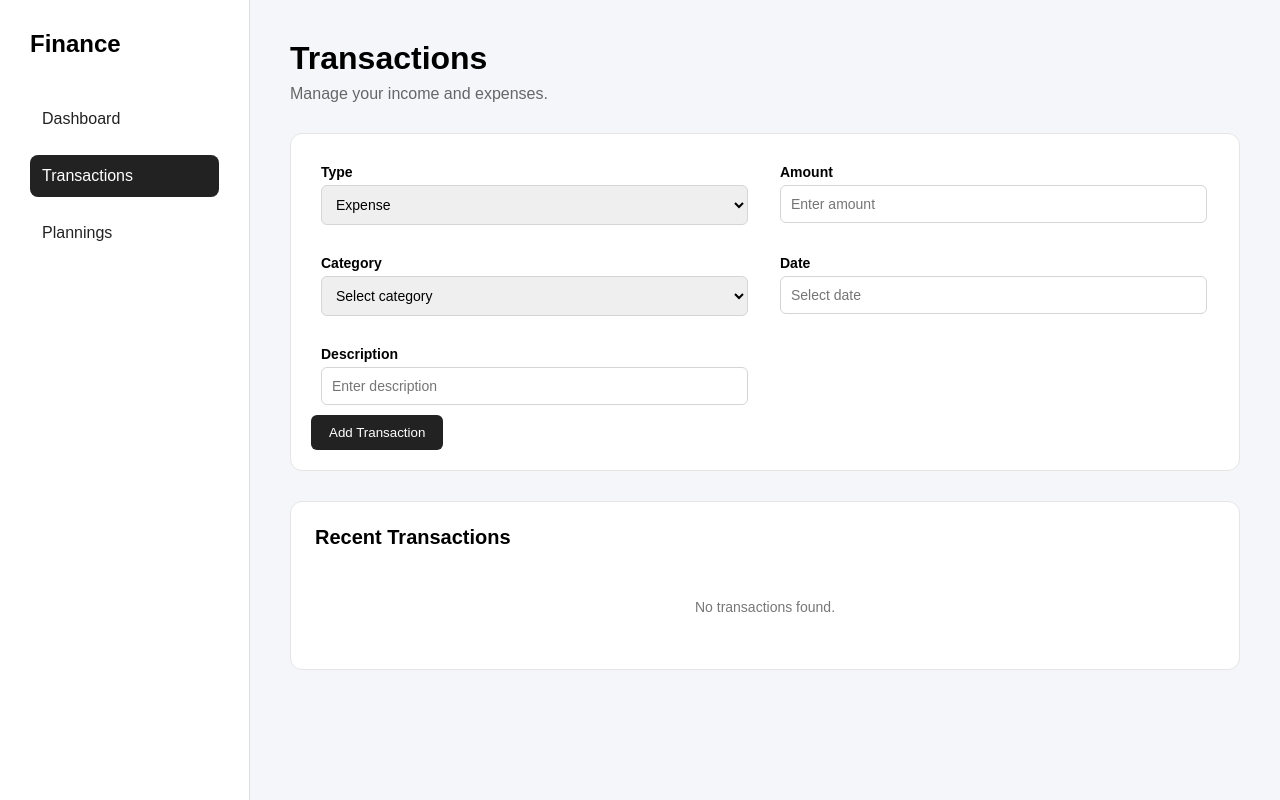
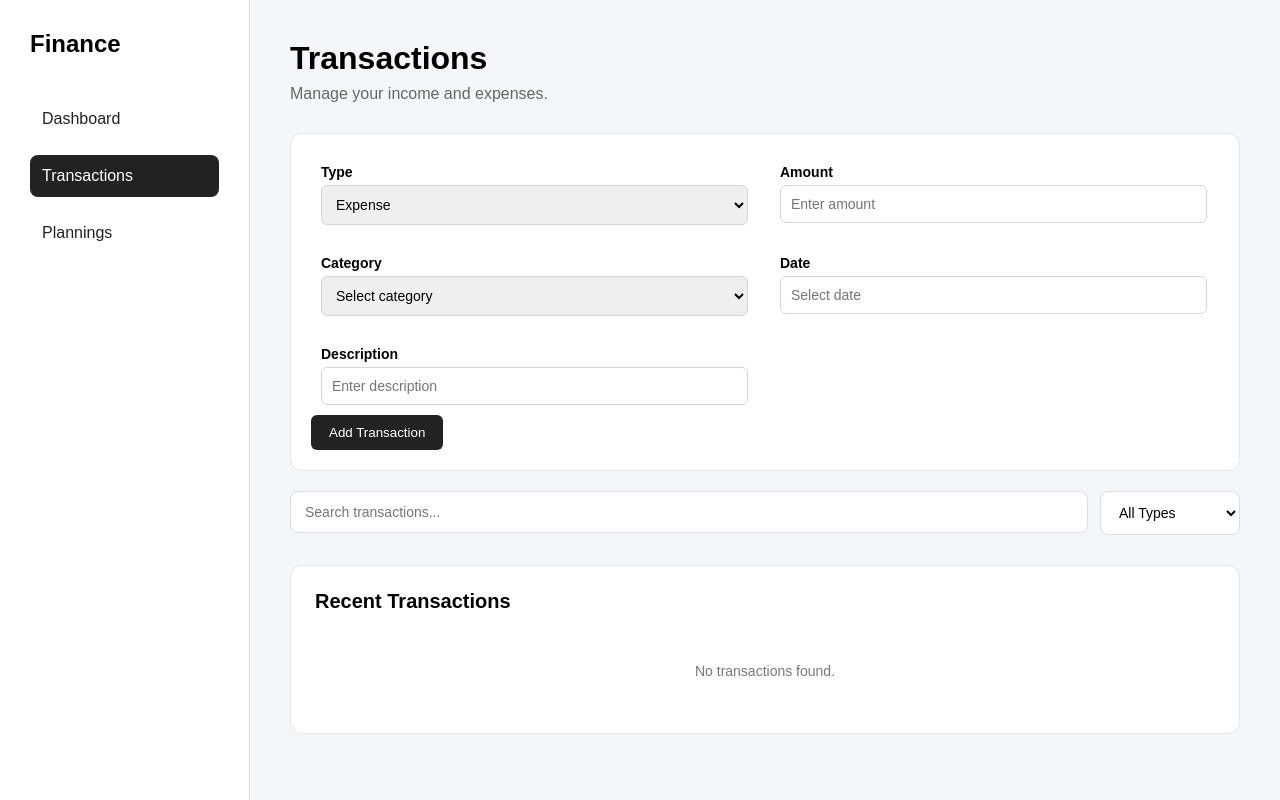
Before and after one commit to Lokeshwaran-V/finance-dashboard, a React (Vite) app: page /transactions in a window 1280 px wide. Built offline with nearby package versions, Linux system fonts and the light colour scheme.

Commit message:
total balance, goal

```diff
--- a/src/pages/Dashboard/Dashboard.jsx
+++ b/src/pages/Dashboard/Dashboard.jsx
@@ -46,7 +46,18 @@ function Dashboard() {
     0,
   );
 
-  const totalBalance = totalIncome - totalExpenses;
+  // Calculate balance using ALL transactions
+  const allIncome = transactions
+    .filter((transaction) => transaction.type === "income")
+    .reduce((total, transaction) => total + transaction.amount, 0);
+
+  const allExpenses = transactions
+    .filter((transaction) => transaction.type === "expense")
+    .reduce((total, transaction) => total + transaction.amount, 0);
+
+  const totalBalance = allIncome - allExpenses;
+
+  // Savings for the selected month
   const savings = totalIncome - totalExpenses;
 
   const incomeByCategory = incomeTransactions.reduce(
--- a/src/pages/Transactions/Transactions.css
+++ b/src/pages/Transactions/Transactions.css
@@ -14,3 +14,57 @@
 .transactions-header p {
   color: #666;
 }
+
+.transaction-search {
+  margin: 20px 0;
+}
+
+.transaction-search input {
+  width: 100%;
+  padding: 12px 14px;
+  border: 1px solid #ddd;
+  border-radius: 8px;
+  font-size: 14px;
+  outline: none;
+  box-sizing: border-box;
+}
+
+.transaction-search input:focus {
+  border-color: #4f46e5;
+}
+
+.transaction-filters {
+  display: flex;
+  gap: 12px;
+  margin: 20px 0;
+}
+
+.transaction-search {
+  flex: 1;
+  margin: 0;
+}
+
+.transaction-filters select {
+  min-width: 140px;
+  padding: 12px 14px;
+  border: 1px solid #ddd;
+  border-radius: 8px;
+  background: #fff;
+  font-size: 14px;
+  cursor: pointer;
+  outline: none;
+}
+
+.transaction-filters select:focus {
+  border-color: #4f46e5;
+}
+
+@media (max-width: 600px) {
+  .transaction-filters {
+    flex-direction: column;
+  }
+
+  .transaction-filters select {
+    width: 100%;
+  }
+}
--- a/src/pages/Transactions/Transactions.jsx
+++ b/src/pages/Transactions/Transactions.jsx
@@ -6,8 +6,25 @@ import { useState } from "react";
 
 function Transactions() {
   const [editingTransaction, setEditingTransaction] = useState(null);
+  const [transactionType, setTransactionType] = useState("all");
+  const [searchTerm, setSearchTerm] = useState("");
 
   const transactions = useSelector((state) => state.transactions.transactions);
+
+  const filteredTransactions = transactions.filter((transaction) => {
+    const searchValue = searchTerm.toLowerCase().trim();
+
+    const matchesSearch =
+      !searchValue ||
+      transaction.description?.toLowerCase().includes(searchValue) ||
+      transaction.category?.toLowerCase().includes(searchValue) ||
+      transaction.type?.toLowerCase().includes(searchValue);
+
+    const matchesType =
+      transactionType === "all" || transaction.type === transactionType;
+
+    return matchesSearch && matchesType;
+  });
 
   return (
     <div className="transactions-page">
@@ -23,9 +40,34 @@ function Transactions() {
         setEditingTransaction={setEditingTransaction}
       />
 
+      <div className="transaction-filters">
+        <div className="transaction-search">
+          <input
+            type="text"
+            placeholder="Search transactions..."
+            value={searchTerm}
+            onChange={(event) => setSearchTerm(event.target.value)}
+          />
+        </div>
+
+        <select
+          value={transactionType}
+          onChange={(event) => setTransactionType(event.target.value)}
+        >
+          <option value="all">All Types</option>
+          <option value="income">Income</option>
+          <option value="expense">Expense</option>
+        </select>
+      </div>
+
       <TransactionList
-        transactions={transactions}
+        transactions={filteredTransactions}
         onEdit={setEditingTransaction}
+        emptyMessage={
+          searchTerm
+            ? "No transactions match your search."
+            : "No transactions found."
+        }
       />
     </div>
   );
```
